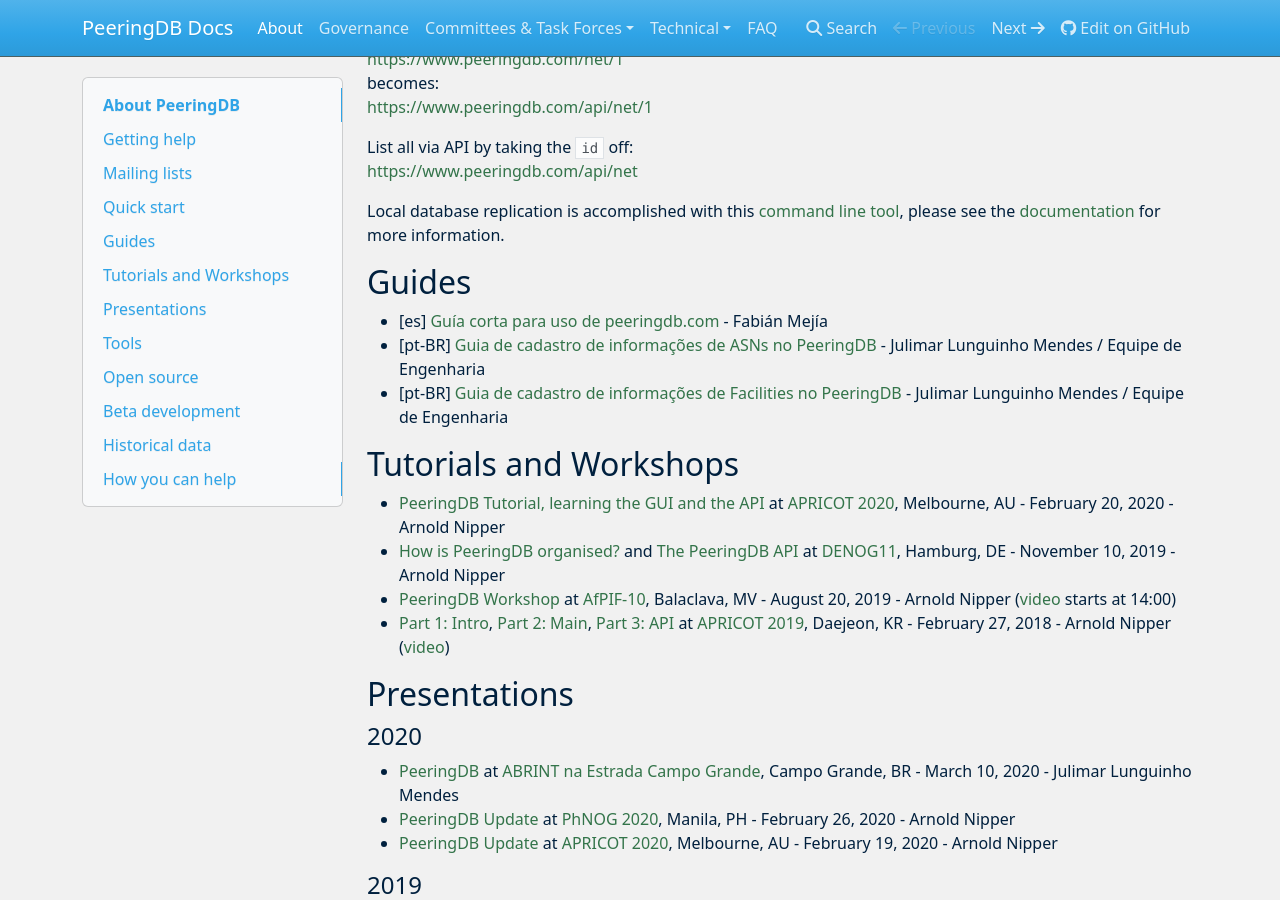
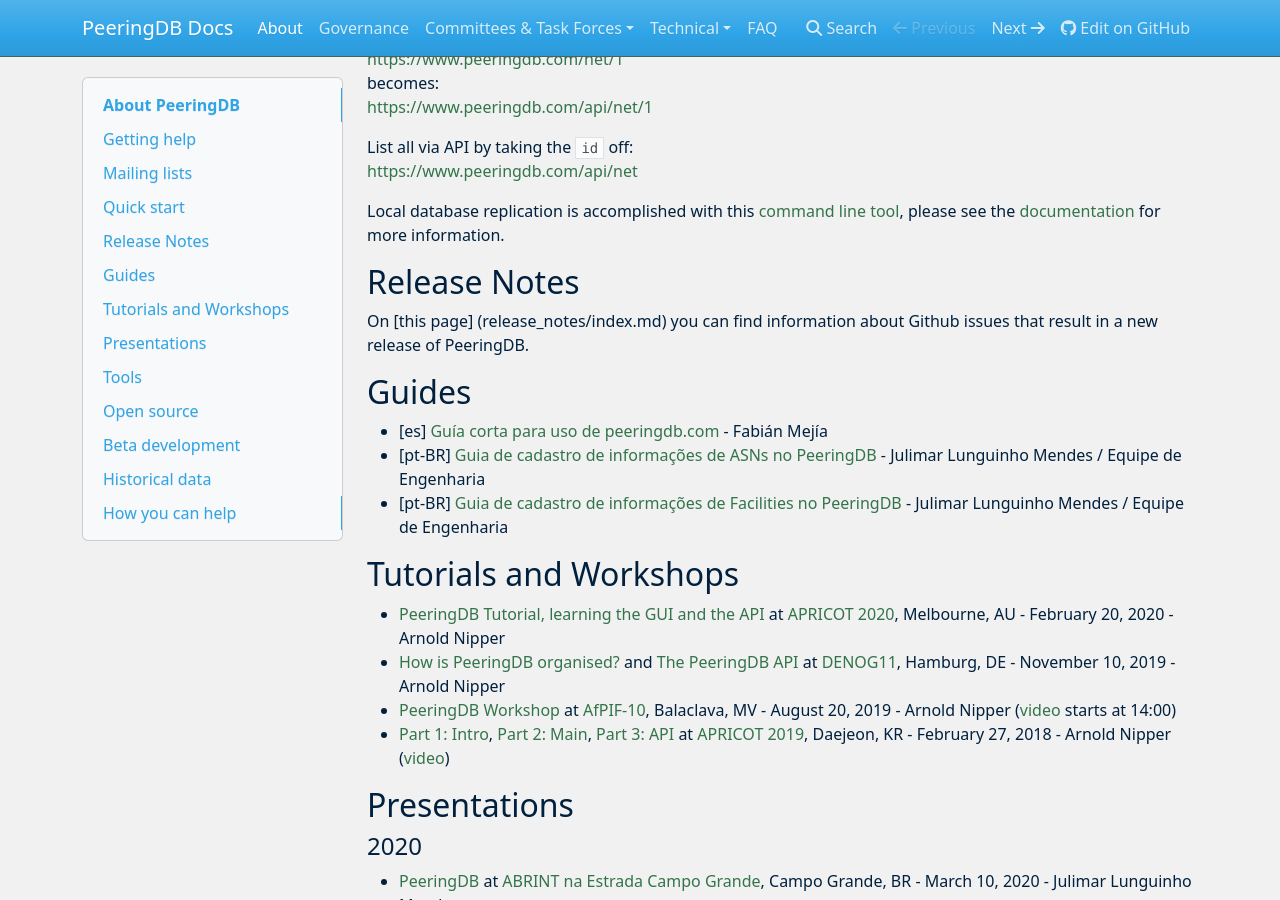
Before and after one commit to peeringdb/docs, an MkDocs documentation site: the page built from docs/index.md, in a window 1280 px wide and 900 px high, scrolled down 980 px. Built offline with MkDocs 1.6.1, drawn with Linux system fonts in a browser that asks for light colours; nearby versions of some CDN libraries.

Commit message:
Add a new page and link for "Release Notes"
I need a new page to be listed under docs.peeringdb.com (should be also listed on left banner that is seen on docs.peeringdb.com.
The link is called Release Notes.
I assumed the page this link can go, could be "(release_notes/index.md)". If not pls advise.
Release notes will list the PeeringDB release notes from now on.  I will send the content of the page by mail.
Alternatively you can create an empty page for the link to resolve to and then I can fill in content and send another pull request via Github.

Thank you.

```diff
--- a/docs/index.md
+++ b/docs/index.md
@@ -42,6 +42,10 @@
 <https://www.peeringdb.com/api/net>
 
 Local database replication is accomplished with this [command line tool](https://github.com/peeringdb/peeringdb-py), please see the [documentation](http://peeringdb.github.io/peeringdb-py/cli/#sync) for more information.
+
+## Release Notes
+On [this page] (release_notes/index.md) you can find information about Github issues that result in a new release of PeeringDB.
+
 
 ## Guides
 
```
